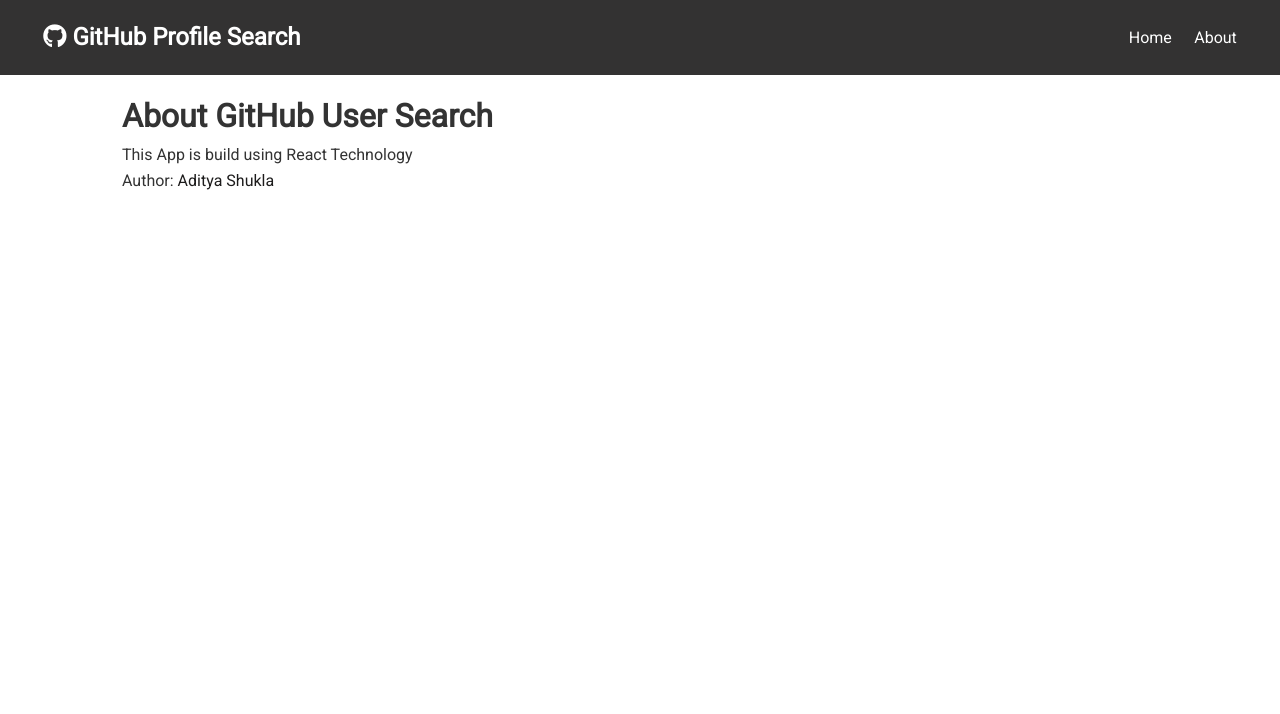
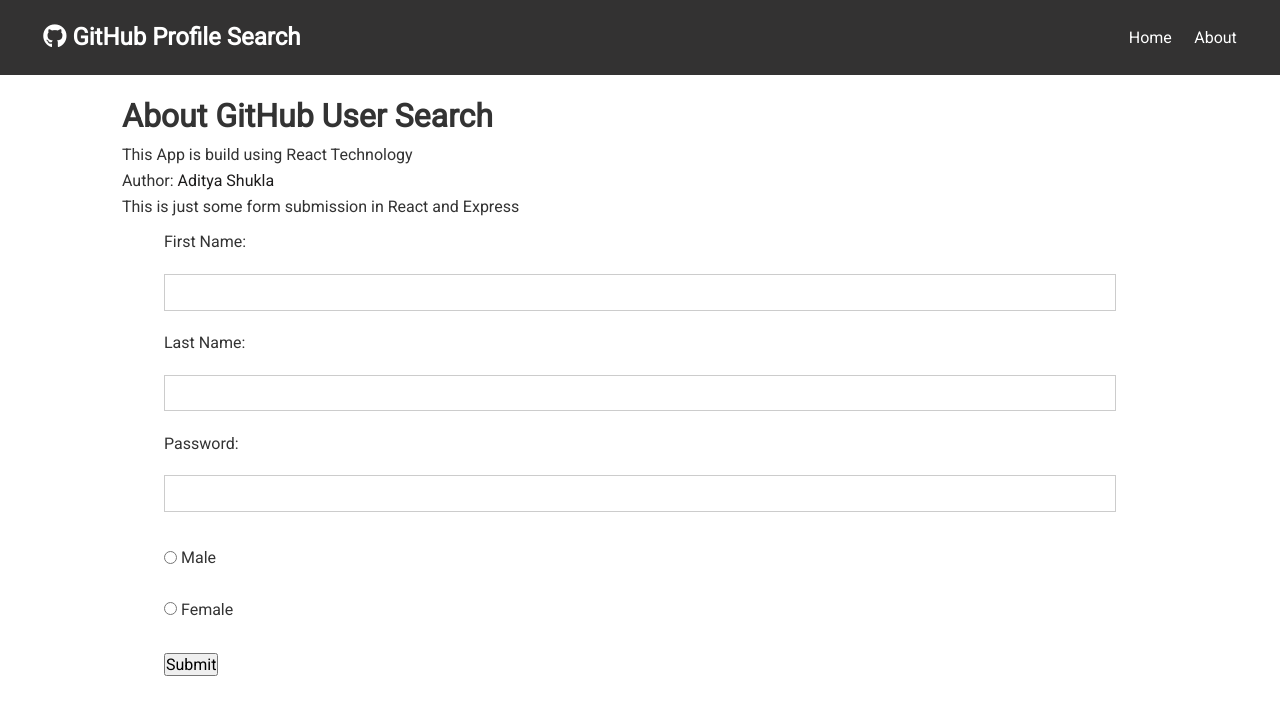
Before and after one commit to aditya278/react-github-profiles, a React (Create React App) app: page /about in a window 1280 px wide. Shown: the top 714 px of the page. Built offline with nearby package versions, Linux system fonts and the light colour scheme; no server answers.

Commit message:
Added the Form in About.js

```diff
--- a/src/components/About.js
+++ b/src/components/About.js
@@ -1,11 +1,54 @@
 import React from 'react'
 
-export default function About() {
+export default class About extends React.Component {
+    constructor() {
+        super();
+        this.state = {
+            fname : '',
+            lname : '',
+            password : '',
+            gender : ''
+        }
+    }
+
+    onSubmit = (event) => {
+        event.preventDefault();
+        console.log(this.state);
+    }
+
+    onChange = (event) => {
+        this.setState({
+            [event.target.name] : event.target.value
+        });
+    }
+
+    render() {
         return (
+            <>
                 <div>
                     <h1>About GitHub User Search</h1>
                     <p>This App is build using React Technology</p>
                     <p>Author: <a href="www.github.com/aditya278" target="_blank" rel="noopener">Aditya Shukla</a></p>
                 </div>
+                <p>This is just some form submission in React and Express</p>
+                <div className="container" style={{margin:'10px 10px'}} >
+                    <form onSubmit={this.onSubmit}>
+                        <label htmlFor="fname">First Name: </label>
+                        <input type="text" name="fname" value={this.state.fname} onChange={this.onChange}/>
+                        <label htmlFor="lname">Last Name:</label>
+                        <input type="text" name="lname" value={this.state.lname} onChange={this.onChange}/>
+                        <label htmlFor="password">Password: </label>
+                        <input type="password" name="password" value={this.state.password} onChange={this.onChange}/>
+
+                        <input type="radio" id="male" name="gender" value="male" onChange={this.onChange}/>
+                        <label htmlFor="male"> Male </label><br />
+                        <input type="radio" id="female" name="gender" value="female" onChange={this.onChange}/>
+                        <label htmlFor="female"> Female </label><br />
+
+                        <input type="submit" value="Submit" />
+                    </form>
+                </div>
+            </>
         )
     }
+}
```
Lines whose indentation alone changed are shown as unchanged.
